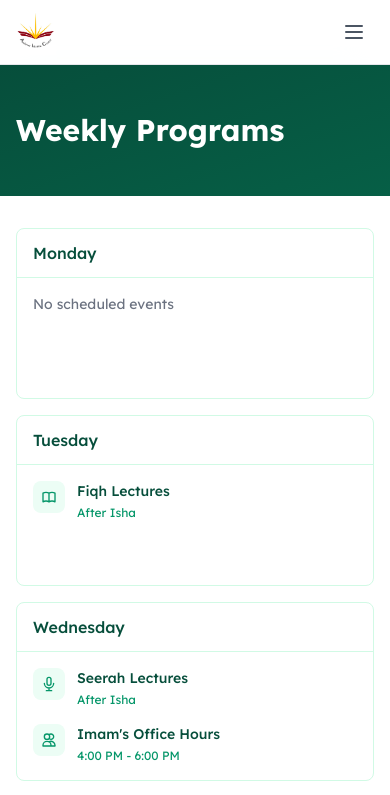
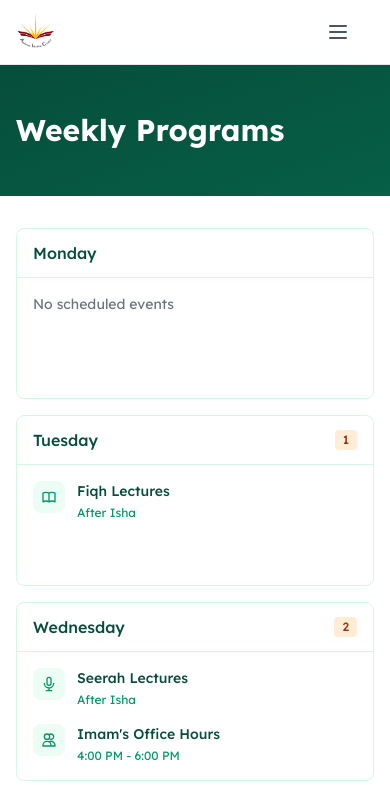
Before and after one commit to SyntakLLC/aic, a Next.js app: page /programs in a window 390 px wide. Shown: the top 795 px of the page. Built offline with nearby package versions, Linux system fonts and the light colour scheme.

Commit message:
small stuff

```diff
--- a/src/app/programs/page.tsx
+++ b/src/app/programs/page.tsx
@@ -50,10 +50,15 @@ export default function ProgramsPage() {
             const programs = getProgramsForDay(day)
             return (
               <div key={day} className="border border-emerald-100 dark:border-emerald-900/30 rounded-lg">
-                <div className="px-4 py-3 border-b border-emerald-100 dark:border-emerald-900/30">
+                <div className="px-4 py-3 border-b border-emerald-100 dark:border-emerald-900/30 flex justify-between items-center">
                   <h3 className="font-medium text-emerald-900 dark:text-emerald-100">
                     {day}
                   </h3>
+                  {programs.length > 0 && (
+                    <span className="inline-flex items-center px-2 py-0.5 rounded text-xs font-medium bg-orange-100 text-orange-800 dark:bg-orange-900/30 dark:text-orange-400">
+                      {programs.length}
+                    </span>
+                  )}
                 </div>
                 <div className="p-4 min-h-[120px]">
                   {programs.length === 0 ? (
--- a/src/components/nav/Navbar.tsx
+++ b/src/components/nav/Navbar.tsx
@@ -46,7 +46,7 @@ export function Navbar() {
             </div>
 
             {/* Mobile menu button */}
-            <div className="md:hidden">
+            <div className="md:hidden pr-4">
               <button
                 onClick={() => setIsMobileMenuOpen(!isMobileMenuOpen)}
                 className="p-2 rounded-md text-gray-600 hover:text-darkGreen dark:text-gray-300 dark:hover:text-gray-50 hover:bg-gray-100 dark:hover:bg-gray-800 focus:outline-none transition-colors duration-200"
@@ -97,7 +97,7 @@ export function Navbar() {
         {/* Close button in drawer */}
         <button
           onClick={() => setIsMobileMenuOpen(false)}
-          className="absolute top-4 right-4 p-2 rounded-md text-gray-600 hover:text-darkGreen dark:text-gray-300 dark:hover:text-gray-50 hover:bg-gray-100 dark:hover:bg-gray-800 focus:outline-none transition-colors duration-200"
+          className="absolute top-4 right-4 p-2 rounded-md text-gray-600 hover:text-darkGreen dark:text-gray-300 dark:hover:text-gray-50 hover:bg-gray-100 dark:hover:bg-gray-800 focus:outline-none transition-colors duration-200 pr-4"
         >
           <span className="sr-only">Close menu</span>
           <svg
```
